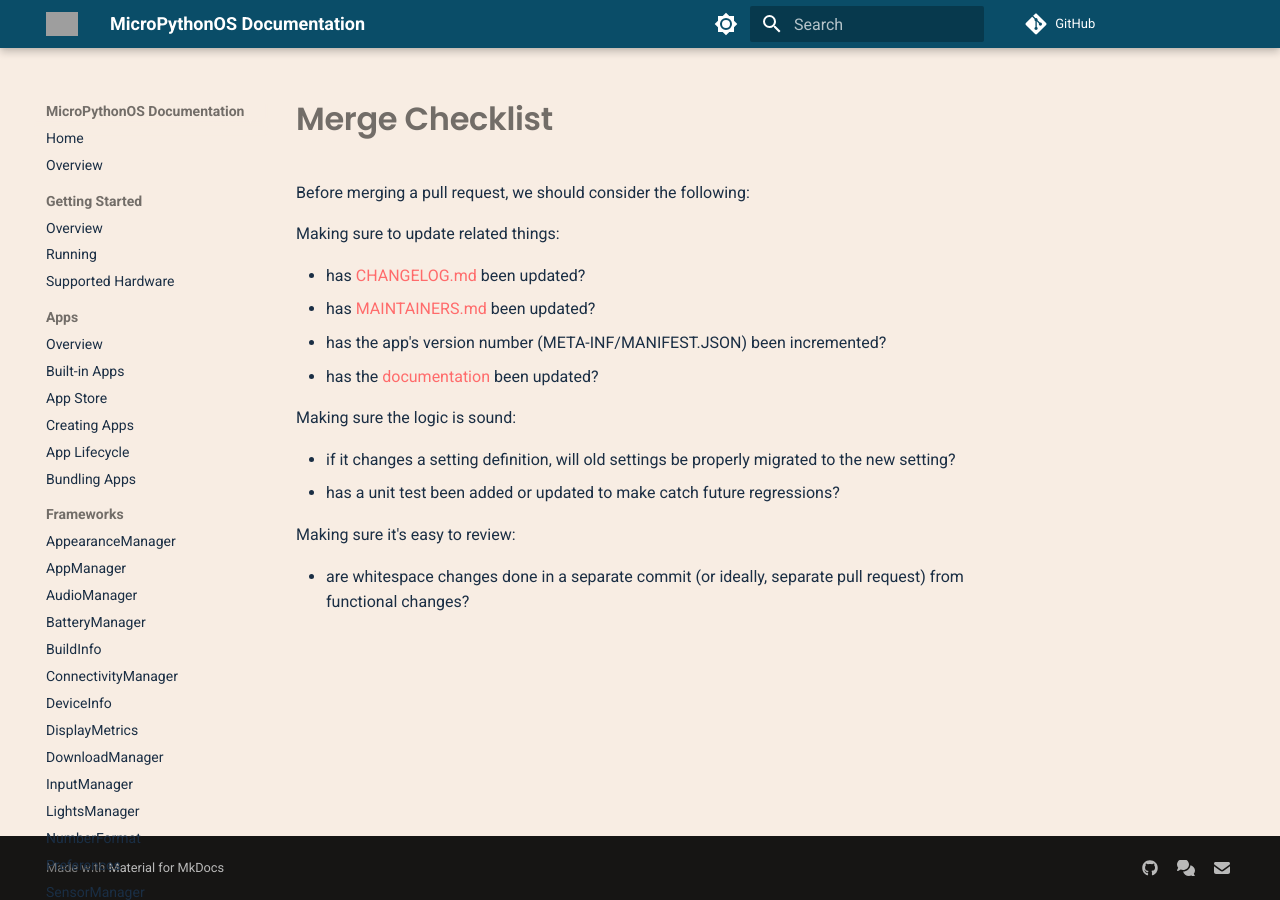
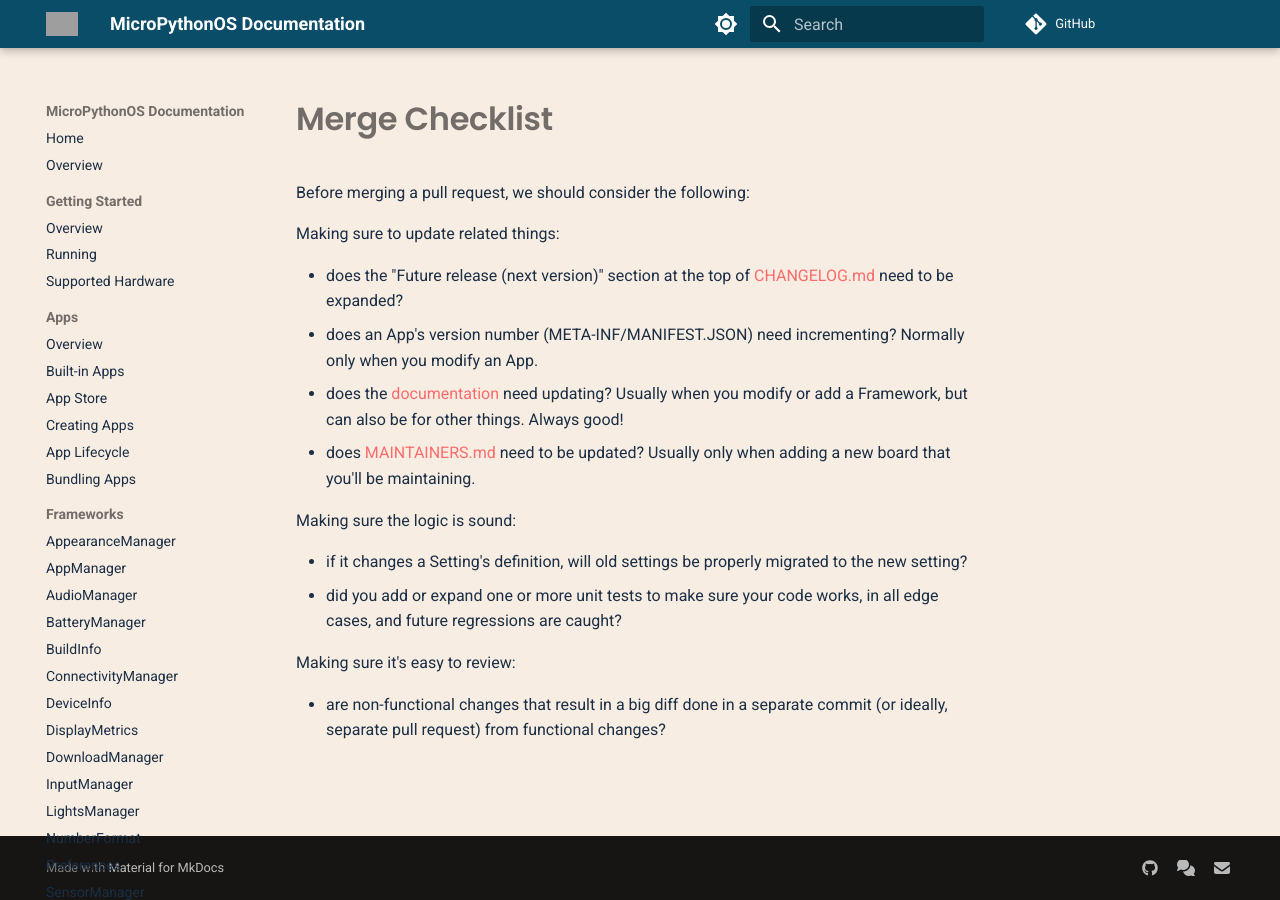
Before and after one commit to MicroPythonOS/docs, an MkDocs documentation site: the page built from docs/other/merge-checklist.md, in a window 1280 px wide. Built offline with MkDocs 1.6.1 and Material for MkDocs 9.7.7, drawn with Linux system fonts in a browser that asks for light colours; comment, search, counter and statistics services are not loaded; grey boxes are pictures that could not be loaded.

Commit message:
Add testing page and improve merge checklist

```diff
--- a/docs/other/merge-checklist.md
+++ b/docs/other/merge-checklist.md
@@ -2,16 +2,16 @@ Before merging a pull request, we should consider the following:
 
 Making sure to update related things:
 
-- has [CHANGELOG.md](https://github.com/MicroPythonOS/MicroPythonOS/blob/main/CHANGELOG.md) been updated?
-- has [MAINTAINERS.md](https://github.com/MicroPythonOS/MicroPythonOS/blob/main/MAINTAINERS.md) been updated?
-- has the app's version number (META-INF/MANIFEST.JSON) been incremented?
-- has the [documentation](https://GitHub.com/MicroPythonOS/docs) been updated?
+- does the "Future release (next version)" section at the top of [CHANGELOG.md](https://github.com/MicroPythonOS/MicroPythonOS/blob/main/CHANGELOG.md) need to be expanded?
+- does an App's version number (META-INF/MANIFEST.JSON) need incrementing? Normally only when you modify an App.
+- does the [documentation](https://GitHub.com/MicroPythonOS/docs) need updating? Usually when you modify or add a Framework, but can also be for other things. Always good!
+- does [MAINTAINERS.md](https://github.com/MicroPythonOS/MicroPythonOS/blob/main/MAINTAINERS.md) need to be updated? Usually only when adding a new board that you'll be maintaining.
 
 Making sure the logic is sound:
 
-- if it changes a setting definition, will old settings be properly migrated to the new setting?
-- has a unit test been added or updated to make catch future regressions?
+- if it changes a Setting's definition, will old settings be properly migrated to the new setting?
+- did you add or expand one or more unit tests to make sure your code works, in all edge cases, and future regressions are caught?
 
 Making sure it's easy to review:
 
-- are whitespace changes done in a separate commit (or ideally, separate pull request) from functional changes?
+- are non-functional changes that result in a big diff done in a separate commit (or ideally, separate pull request) from functional changes?
--- a/mkdocs.yml
+++ b/mkdocs.yml
@@ -83,6 +83,7 @@ nav:
       - On MacOS: os-development/macos.md
       - On Windows: os-development/windows.md
       - Installing on ESP32: os-development/installing-on-esp32.md
+      - Testing: os-development/testing.md
       - Emulated ESP32: os-development/emulating-esp32-on-desktop.md
       - Porting Guide: os-development/porting-guide.md
   - Other:
```
Also changed, not shown: docs/os-development/testing.md (added, +61 -0 lines).
